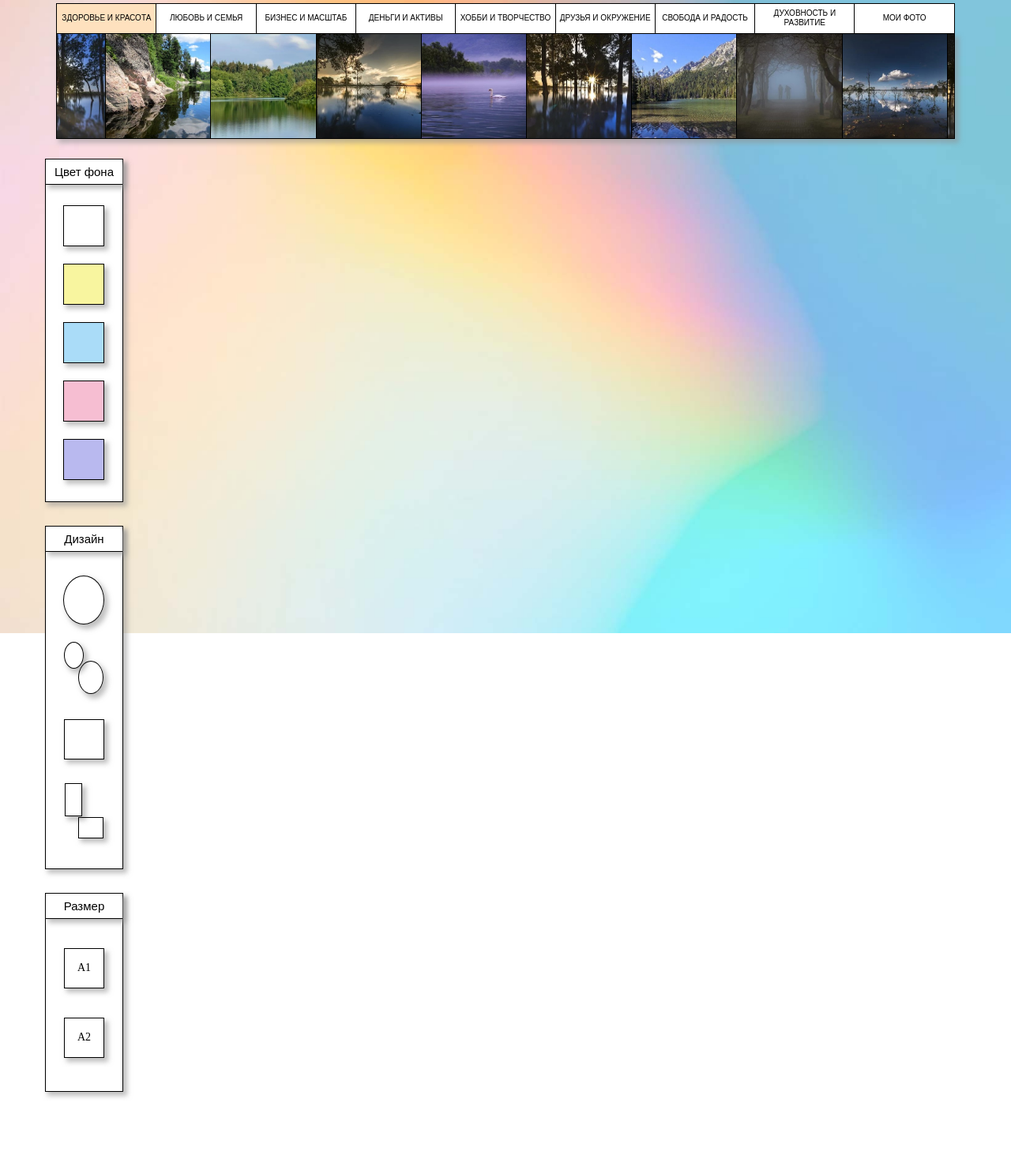
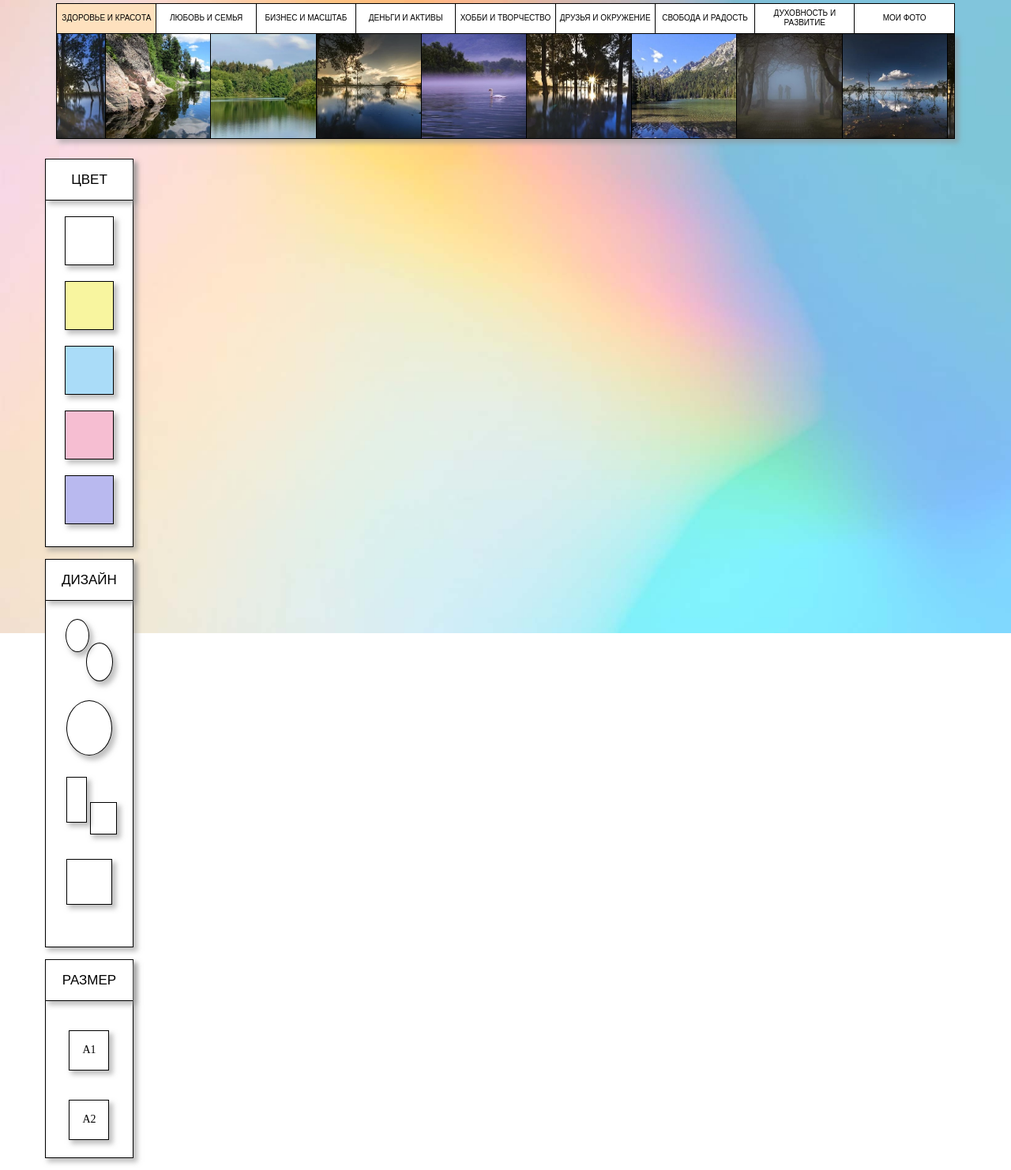
Before and after one commit to drummerrog/wishcard, a PHP site: page / in a window 1280 px wide. Shown: the part 852-2334 px from the top of the page at 79% size. Before the commit the page ends 2243 px from the top, so only its background shows below. Run offline with PHP 8.4, Linux system fonts and the light colour scheme.

Commit message:
fix: стили сайдбара

```diff
--- a/assets/css/style.css
+++ b/assets/css/style.css
@@ -222,8 +222,8 @@ body {
   margin-left: -15px;
 }
 .sidebar-tabs {
-  max-width: 97px;
-  height: 433px;
+  max-width: 110px;
+  height: 490px;
   position: relative;
   display: flex;
   flex-direction: column;
@@ -231,16 +231,16 @@ body {
   border: 1px solid #000;
   background-color: rgb(255, 255, 255);
   box-shadow: 4px 4.785px 6.04px 0.96px rgba(143, 143, 143, 0.56);
-  margin-bottom: 30px;
+  margin-bottom: 15px;
 }
 
 .sidebar-tabs__title {
-  font-size: 15px;
-  line-height: 2.1;
+  font-size: 17px;
+  line-height: 3;
   border-bottom: 1px solid #000;
   box-shadow: 4px 4.785px 6.04px 0.96px rgba(143, 143, 143, 0.56);
   text-align: center;
-  /* margin-bottom: 15px; */
+  text-transform: uppercase;
 }
 
 .sidebar-tab {
@@ -252,16 +252,16 @@ body {
 }
 
 .sidebar-tab__color {
-  width: 50px;
-  height: 50px;
+  width: 60px;
+  height: 60px;
   box-shadow: 4px 4.785px 6.04px 0.96px rgba(143, 143, 143, 0.56);
   border: 1px solid #000;
-  margin: 11px;
+  margin: 10px;
 }
 
 .white {
   background-color: rgb(255, 255, 255);
-  margin-top: 26px;
+  margin-top: 20px;
 }
 
 .yellow {
@@ -297,63 +297,64 @@ body {
 }
 
 /* Вторые табы сайдбара */
-.oval-big {
-  width: 50px;
-  height: 60px;
-  border: 1px solid #000;
-  border-radius: 50%;
-  box-shadow: 4px 4.785px 6.04px 0.96px rgba(143, 143, 143, 0.56);
-  margin-top: 30px;
-}
-
 .figure {
-  height: 90px;
+  height: 102px;
   display: flex;
   align-items: center;
 }
 
+.oval-big {
+  width: 56px;
+  height: 68px;
+  border: 1px solid #000;
+  border-radius: 50%;
+  box-shadow: 4px 4.785px 6.04px 0.96px rgba(143, 143, 143, 0.56);
+  margin-top: 24px;
+}
+
 .oval-top {
-  width: 23px;
-  height: 32px;
+  width: 28px;
+  height: 40px;
   border: 1px solid #000;
   border-radius: 50%;
   box-shadow: 4px 4.785px 6.04px 0.96px rgba(143, 143, 143, 0.56);
   margin-bottom: 13px;
-  margin-right: -7px;
+  margin-right: -4px;
 }
 
 .oval-bottom {
-  width: 30px;
-  height: 40px;
+  width: 32px;
+  height: 47px;
   border: 1px solid #000;
   border-radius: 50%;
   box-shadow: 4px 4.785px 6.04px 0.96px rgba(143, 143, 143, 0.56);
-  margin-bottom: -43px;
+  margin-bottom: -53px;
 }
 
 .quadrate-big {
-  width: 49px;
-  height: 49px;
+  width: 56px;
+  height: 56px;
   border: 1px solid #000;
   box-shadow: 4px 4.785px 6.04px 0.96px rgba(143, 143, 143, 0.56);
-  margin-top: 30px;
+  margin-top: 31px;
 }
 
 .quadrate-top {
-  width: 20px;
-  height: 40px;
+  width: 24px;
+  height: 56px;
   border: 1px solid #000;
   box-shadow: 4px 4.785px 6.04px 0.96px rgba(143, 143, 143, 0.56);
-  margin-top: 30px;
-  margin-bottom: 1px;
+  margin-top: 27px;
+  margin-bottom: -26px;
 }
 
 .quadrate-bottom {
-  width: 30px;
-  height: 25px;
+  width: 32px;
+  height: 39px;
   border: 1px solid #000;
   box-shadow: 4px 4.785px 6.04px 0.96px rgba(143, 143, 143, 0.56);
-  margin-left: 17px;
+  margin-left: 30px;
+  margin-right: -6px;
 }
 
 .sidebar-tabs_size {
--- a/index.html
+++ b/index.html
@@ -432,7 +432,7 @@
     <section class="wishcard">
         <div class="container">
             <div class="sidebar-tabs">
-                <span class="sidebar-tabs__title">Цвет фона</span>
+                <span class="sidebar-tabs__title">Цвет</span>
                 <div class="sidebar-tab">
                     <div class="sidebar-tab__item active" data-tab="10">
                         <div class="sidebar-tab__color white"></div>
@@ -472,33 +472,33 @@
             <div class="sidebar-tabs">
                 <span class="sidebar-tabs__title">Дизайн</span>
                 <div class="sidebar-tab">
-                    <div class="sidebar-tab__item active" data-tab="15">
-                        <div class="sidebar-tab__figure oval-big"></div>
-                    </div>
-                    <div class="sidebar-tab__item figure" data-tab="16">
+                    <div class="sidebar-tab__item figure" data-tab="15">
                         <div class="sidebar-tab__figure oval-top"></div>
                         <div class="sidebar-tab__figure oval-bottom"></div>
                     </div>
+                    <div class="sidebar-tab__item active" data-tab="16">
+                        <div class="sidebar-tab__figure oval-big"></div>
+                    </div>
                     <div class="sidebar-tab__item" data-tab="17">
-                        <div class="sidebar-tab__figure quadrate-big"></div>
-                    </div>
-                    <div class="sidebar-tab__item" data-tab="18">
                         <div class="sidebar-tab__figure quadrate-top"></div>
                         <div class="sidebar-tab__figure quadrate-bottom"></div>
                     </div>
+                    <div class="sidebar-tab__item" data-tab="18">
+                        <div class="sidebar-tab__figure quadrate-big"></div>
+                    </div>
                 </div>
                 <!-- sidebar-tab -->
-                <!-- <div class="sidebar-tabs__content active" data-tab="15">
+                <!-- <div class="sidebar-tabs__content" data-tab="15">
+                    <div class="cont">Овалы маленькие</div>
+                </div>
+                <div class="sidebar-tabs__content active" data-tab="16">
                     <div class="cont">Овал большой</div>
                 </div>
-                <div class="sidebar-tabs__content" data-tab="16">
-                    <div class="cont">Овалы маленькие</div>
-                </div>
                 <div class="sidebar-tabs__content" data-tab="17">
-                    <div class="cont">Квадрат большой</div>
+                    <div class="cont">Квадраты маленькие</div>
                 </div>
                 <div class="sidebar-tabs__content" data-tab="18">
-                    <div class="cont">Квадраты маленькие</div>
+                    <div class="cont">Квадрат большой</div>
                 </div> -->
             </div>
             <!-- /.sidebar-tabs -->
```
